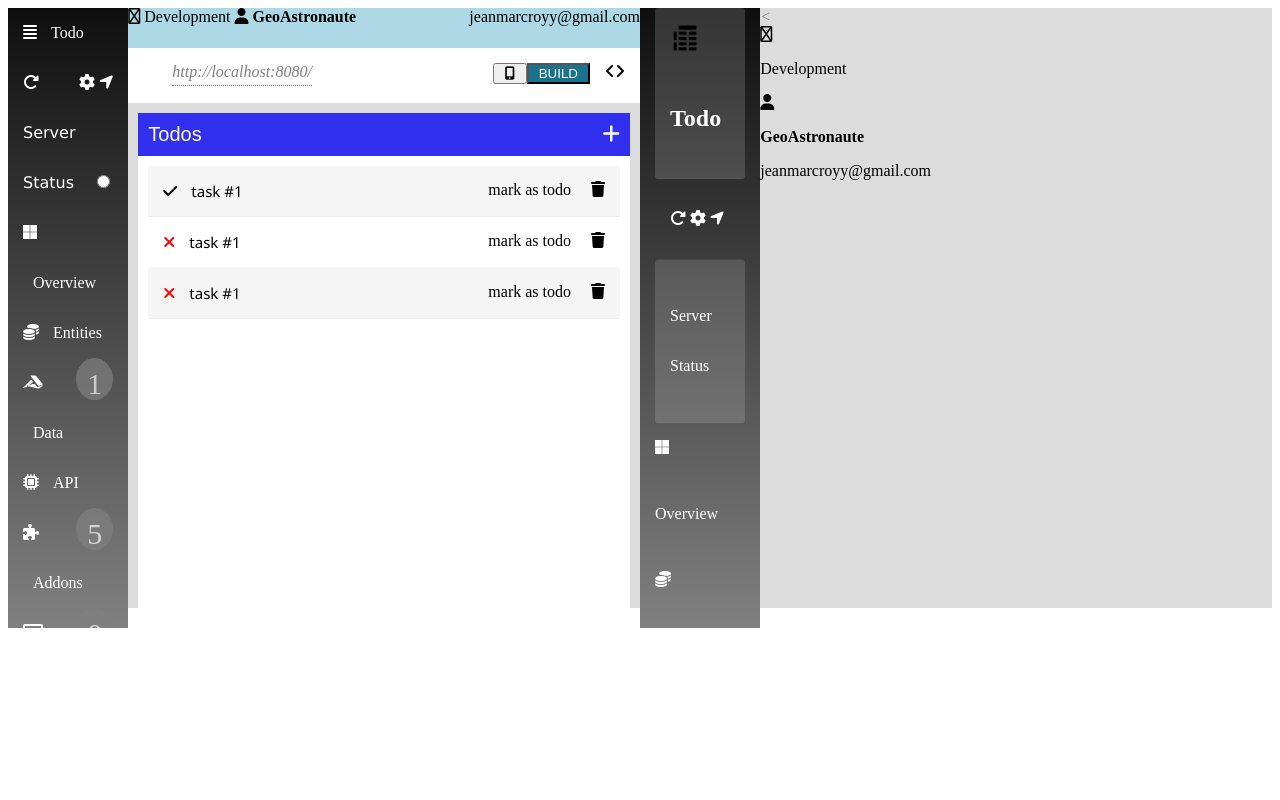
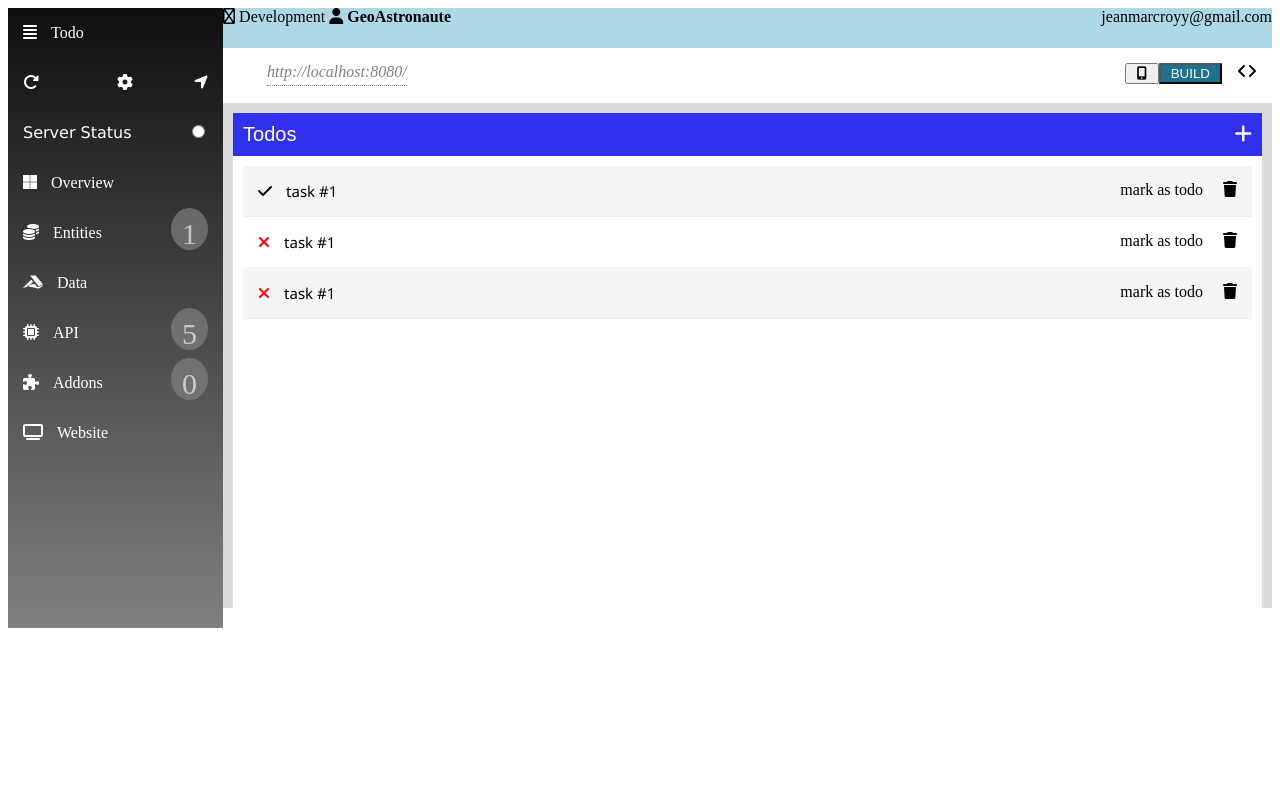
Before and after one commit to Temmytorpe01/todo, a plain HTML site: page index.html in a window 1280 px wide. Drawn offline with Linux system fonts and the light colour scheme; some icons are missing.

Commit message:
comment the change

```diff
--- a/index.html
+++ b/index.html
@@ -98,7 +98,7 @@
             </div>
         </div>
     </div>
-   <div class="firstcolumn">
+   <!-- <div class="firstcolumn">
         <div class="row1firstcolumn">
              <div class="firstline">
                  <div>
@@ -169,6 +169,6 @@
         <div class="header1">
 
         </div>
-    </div>
+    </div>-->
 </body>
 </html>
```
